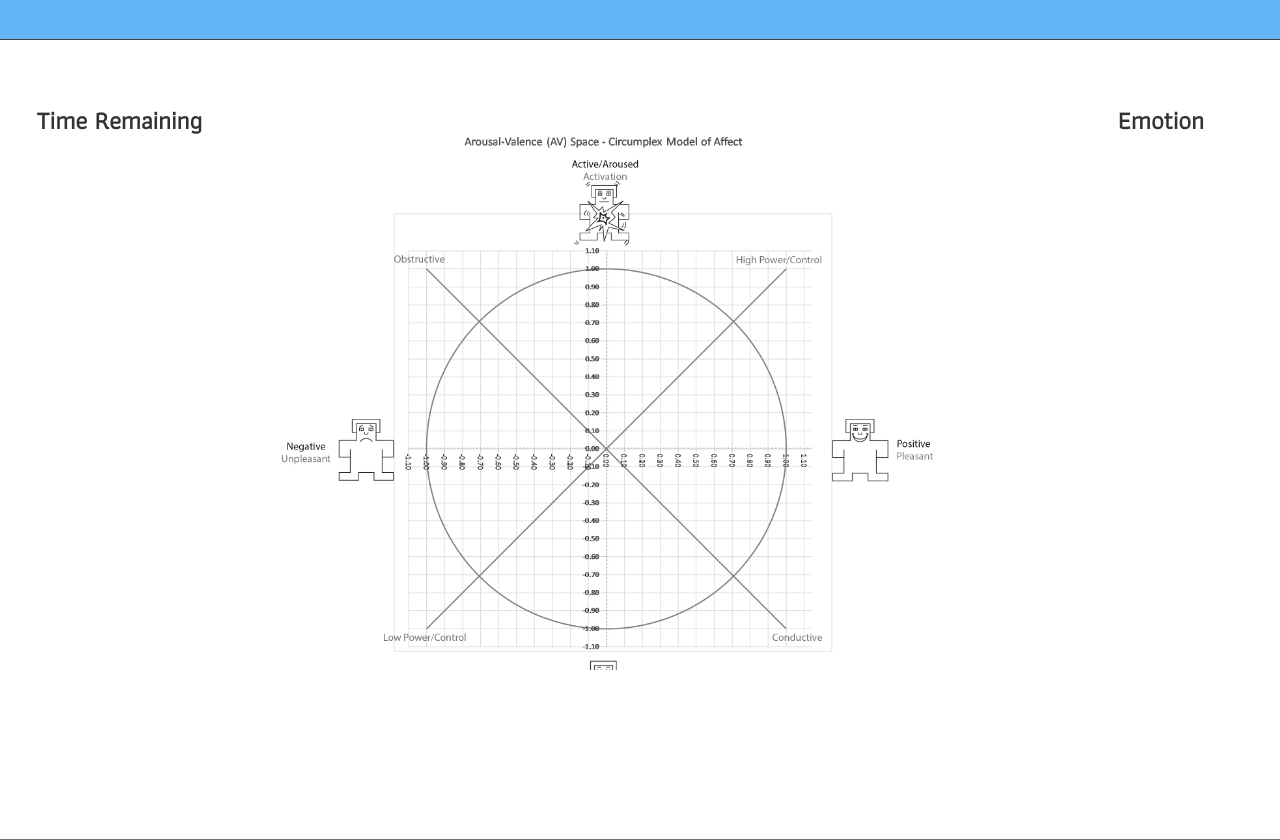
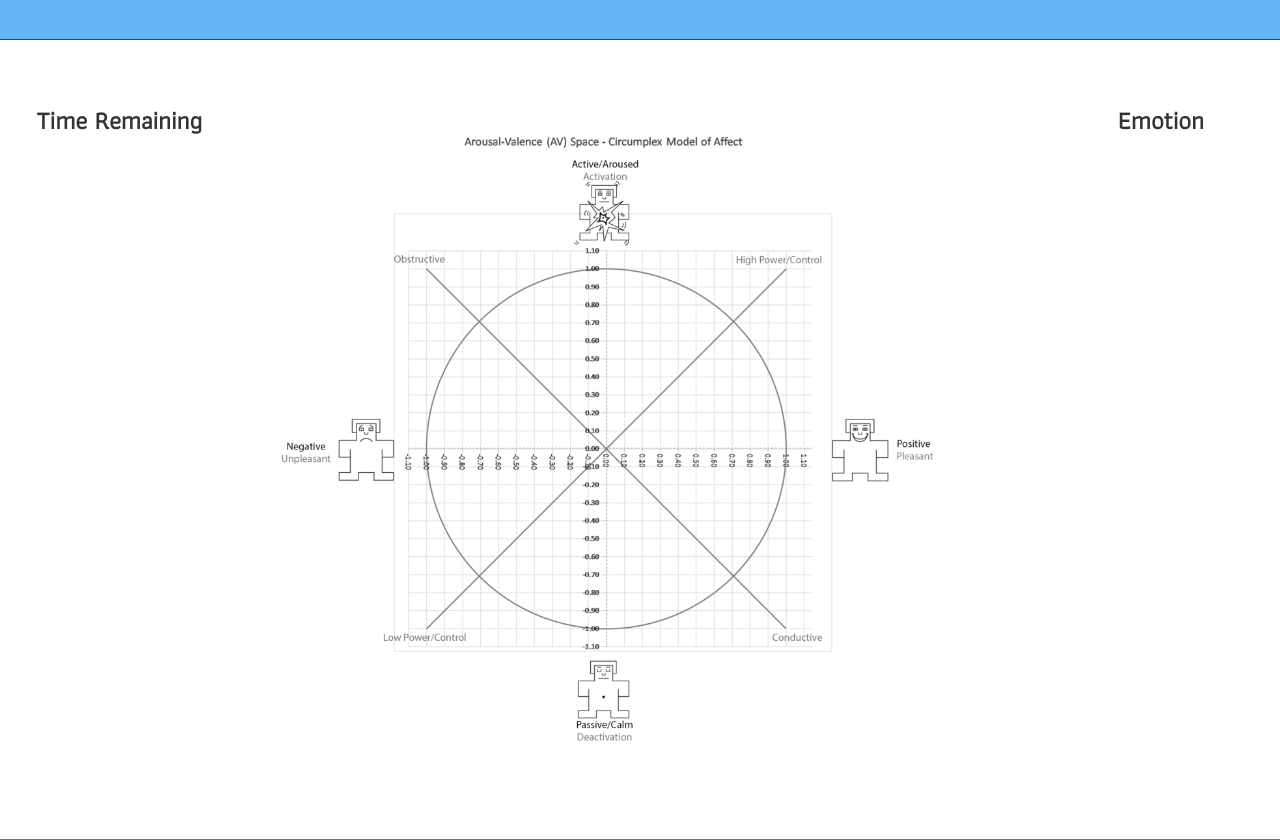
Before and after one commit to josephappeah/DLux-Audio-Valent-Data-Collector, a plain HTML site: page index.html in a window 1280 px wide. Shown: the part 760-1600 px from the top of the page. Drawn offline with nearby package versions, Linux system fonts and the light colour scheme; a web font is replaced by a local one.

Commit message:
extended image height

```diff
--- a/css/dluxavg.css
+++ b/css/dluxavg.css
@@ -93,8 +93,8 @@ UI Style
 
 #ui-section{
 	margin-top:10%;
-	background: url("../AV_Space_Final.png");
+	background: url("../AV_Space_Img_Edb.png") no-repeat;
 	width: 750px !important;
-	height: 550px !important;
-	background-size: cover;
+	height: 650px !important;
+	background-size: 100%;;
 }
--- a/index.html
+++ b/index.html
@@ -160,7 +160,8 @@
 
 var saveData = (function () {
     var a = document.createElement("a");
-    document.body.appendChild(a);
+    //document.getElementsByTagName('body').appendChild(a);
+    console.log( document.getElementsByTagName('body'));
     a.style = "display: none";
     return function (data, fileName) {
         var json = JSON.stringify(data),
```
Also changed, not shown: AV_Space_Img_Edb.png (added).
